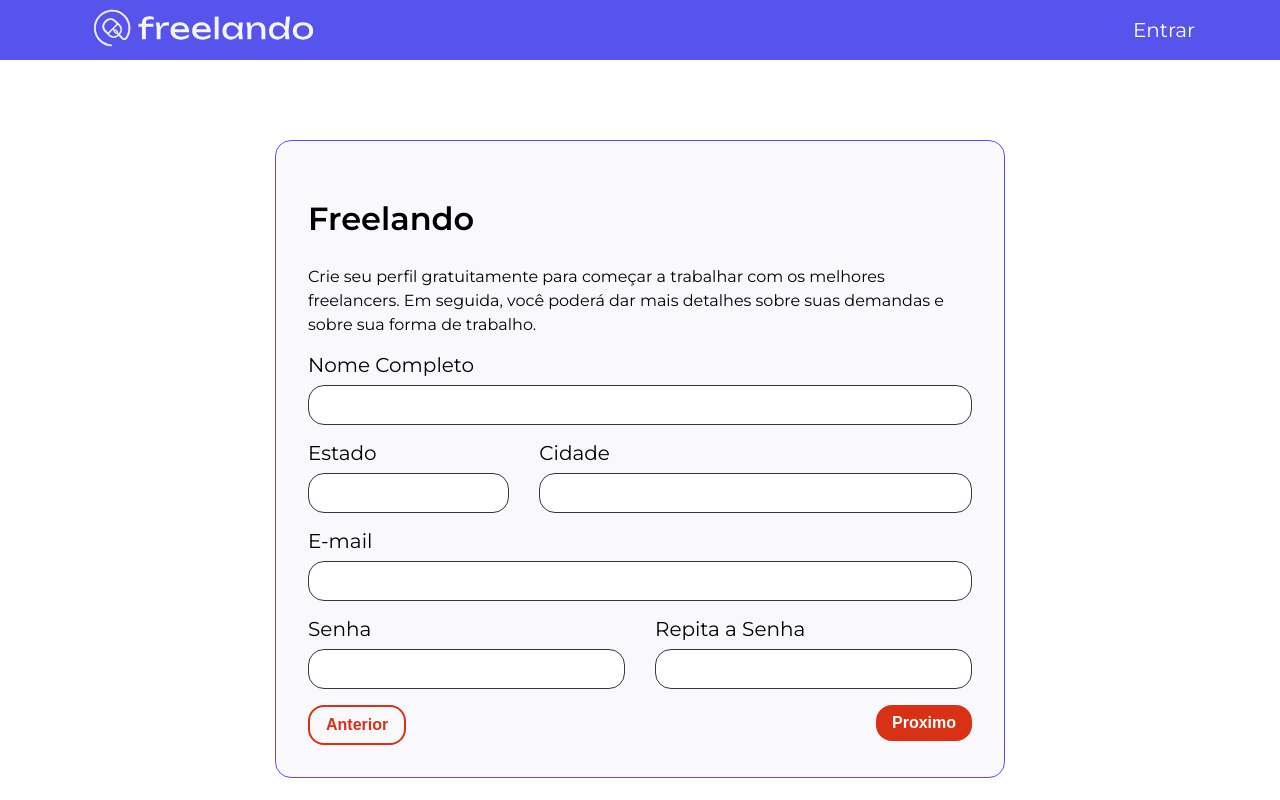
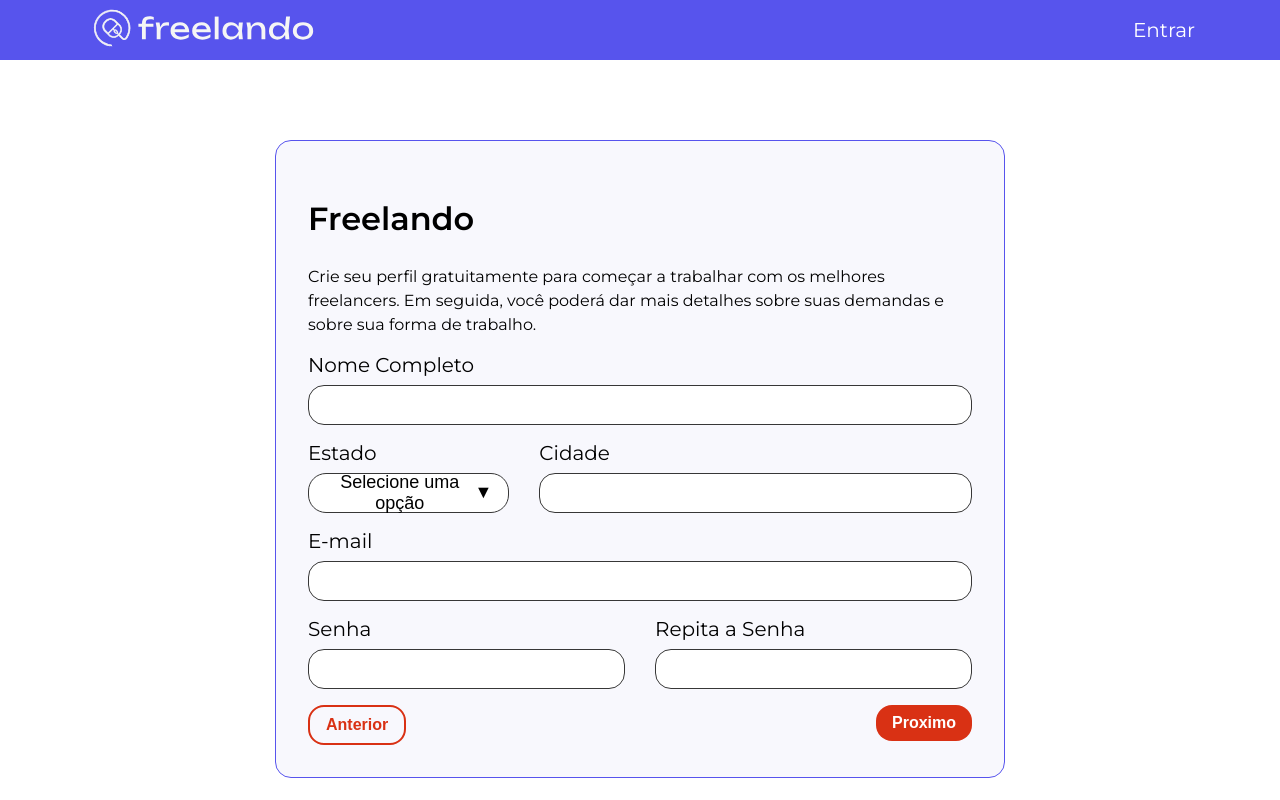
Before and after one commit to LeonardoCarreraSilva/freelando, a React (Create React App) app: page / in a window 1280 px wide. Shown: the top 800 px of the page. Built offline with nearby package versions, Linux system fonts and the light colour scheme.

Commit message:
Adicionado Lista suspensa

```diff
--- a/src/App.js
+++ b/src/App.js
@@ -1,20 +1,23 @@
 import { Col, Container, Row } from "react-grid-system";
 import { Botao } from "./componentes/Botaoes/Botao";
+import { Cabecalho } from "./componentes/Cabecalho/Cabecalho";
 import { CampoTexto } from "./componentes/CampoTexto/CampoTexto";
 import { Card } from "./componentes/Card/Card";
+import { estadosBrasileiros } from "./componentes/EstadosBrasileiros/EstadosBrasileiros";
 import { Estilos } from "./componentes/EstilosGlobais/Estilo";
-import { ProvedorTema } from "./componentes/ProvedorTema/ProvedorTema";
-import { Tipografia } from "./componentes/Tipografia/Tipografia";
-import { Cabecalho } from "./componentes/Cabecalho/Cabecalho";
 import { FreelandoLogo } from "./componentes/Icones/FreelandoLogo";
-import { Link } from "./componentes/Link/Link";
-import { Rodape } from "./componentes/Rodape/Rodape";
-import { ListaInline } from "./componentes/Lista/ListaInline";
-import { ItemListaInline } from "./componentes/Lista/ItemListaInline";
+import { IconeInstagram } from "./componentes/Icones/IconeInstagram";
+import { IconeTwitch } from "./componentes/Icones/IconeTwitch";
 import { IconeTwitter } from "./componentes/Icones/IconeTwitter";
 import { IconeWhatsApp } from "./componentes/Icones/IconeWhatsApp";
-import { IconeInstagram } from "./componentes/Icones/IconeInstagram";
-import { IconeTwitch } from "./componentes/Icones/IconeTwitch";
+import { Link } from "./componentes/Link/Link";
+import { ItemListaInline } from "./componentes/Lista/ItemListaInline";
+import { ListaInline } from "./componentes/Lista/ListaInline";
+import { ListaSupensa } from "./componentes/ListaSuspensa/Listasuspensa";
+import { ProvedorTema } from "./componentes/ProvedorTema/ProvedorTema";
+import { Rodape } from "./componentes/Rodape/Rodape";
+import { Tipografia } from "./componentes/Tipografia/Tipografia";
+
 
 function App() {
   return (
@@ -52,7 +55,7 @@
               </Row>
               <Row>
                 <Col lg={4} md={4} sm={4}>
-                  <CampoTexto titulo="Estado" />
+                  <ListaSupensa titulo="Estado" opcoes={estadosBrasileiros} />
                 </Col>
                 <Col lg={8} md={8} sm={8}>
                   <CampoTexto titulo="Cidade" />
--- /dev/null
+++ b/src/componentes/EstadosBrasileiros/EstadosBrasileiros.jsx
@@ -0,0 +1,29 @@
+export const estadosBrasileiros = [
+  { "text": "Acre", "value": "AC" },
+  { "text": "Alagoas", "value": "AL" },
+  { "text": "Amapá", "value": "AP" },
+  { "text": "Amazonas", "value": "AM" },
+  { "text": "Bahia", "value": "BA" },
+  { "text": "Ceará", "value": "CE" },
+  { "text": "Distrito Federal", "value": "DF" },
+  { "text": "Espírito Santo", "value": "ES" },
+  { "text": "Goiás", "value": "GO" },
+  { "text": "Maranhão", "value": "MA" },
+  { "text": "Mato Grosso", "value": "MT" },
+  { "text": "Mato Grosso do Sul", "value": "MS" },
+  { "text": "Minas Gerais", "value": "MG" },
+  { "text": "Pará", "value": "PA" },
+  { "text": "Paraíba", "value": "PB" },
+  { "text": "Paraná", "value": "PR" },
+  { "text": "Pernambuco", "value": "PE" },
+  { "text": "Piauí", "value": "PI" },
+  { "text": "Rio de Janeiro", "value": "RJ" },
+  { "text": "Rio Grande do Norte", "value": "RN" },
+  { "text": "Rio Grande do Sul", "value": "RS" },
+  { "text": "Rondônia", "value": "RO" },
+  { "text": "Roraima", "value": "RR" },
+  { "text": "Santa Catarina", "value": "SC" },
+  { "text": "São Paulo", "value": "SP" },
+  { "text": "Sergipe", "value": "SE" },
+  { "text": "Tocantins", "value": "TO" }
+]
--- /dev/null
+++ b/src/componentes/ListaSuspensa/Listasuspensa.jsx
@@ -0,0 +1,133 @@
+import styled from "@emotion/styled"
+import { useState } from "react"
+
+const ItemListaSuspensaEstilizado = styled.li`
+    padding: ${props => props.theme.espacementos.xs} 0;
+    text-align: center;
+    border-bottom: 1px solid ${props => props.theme.cores.neutras.c};
+    cursor: pointer;
+    &:last-child {
+        border: none;
+    }
+    color: ${props => props.focoAtivo ? props.theme.cores.focus : 'inherit'};
+
+    &:hover {
+        color: ${props => props.theme.cores.focus};
+    }
+`
+
+const ListaSuspensaEstilizada = styled.ul`
+    position: absolute;
+    top: 100%;
+    left: 0;
+    right: 0;
+    background-color: ${props => props.theme.cores.branco};
+    z-index: 1;
+    border: 1px solid ${props => props.theme.cores.neutras.a};
+    border-bottom-left-radius: 18px;
+    border-bottom-right-radius: 18px;
+    border-top: none;
+    margin: 0;
+    padding: 0 ${props => props.theme.espacementos.m};
+    list-style: none;
+`
+const LabelEstilizada = styled.label`
+    display: block;
+    width: 100%;
+    box-sizing: border-box;
+    font-weight: 400;
+    font-size: 20px;
+    line-height: 24px;
+    position: relative;
+
+`
+
+const BotaoEstilizado = styled.button`
+    cursor: pointer;
+    display: block;
+    height: 40px;
+    width: 100%;
+    font-size: 18px;
+    outline: none;
+    box-sizing: border-box;
+    display: flex;
+    align-items: center;
+    justify-content: space-between;
+    font-weight: 400;
+    border-radius: 18px;
+    border-bottom-left-radius: ${props => props.estaAberta ? '0' : '18px'};
+    border-bottom-right-radius: ${props => props.estaAberta ? '0' : '18px'};
+    margin-top: ${props => props.theme.espacementos.xs};
+    padding: ${props => props.theme.espacementos.s};
+    background: ${props => props.theme.cores.branco};
+    border: 1px solid ${props => props.theme.cores.neutras.a};
+    &:focus {
+        border-color: ${props => props.theme.cores.focus};
+    }
+`
+
+export const ListaSupensa = ({ titulo, opcoes }) => {
+    const [estaAberta, alternarVisibilidade] = useState(false)
+    const [opecaoFocada, setOpcaoFocada] = useState(null)
+    const [opecaoSelecionada, setOpcaoSelecionada] = useState(null)
+
+
+    const manipularTeclaDoTeclado = (evento) => {
+        alternarVisibilidade(true)
+        switch (evento.key) {
+            case 'ArrowDown':
+                evento.preventDefault();
+                setOpcaoFocada(focoAntigo => {
+                    if(focoAntigo == null){
+                        return 0;
+                    }
+
+                    return focoAntigo += 1;
+                })
+                break;
+                case 'ArrowUp':
+                evento.preventDefault();
+                setOpcaoFocada(focoAntigo => {
+                    if(!focoAntigo){
+                        return 0;
+                    }
+
+                    return focoAntigo -= 1;
+                })
+                break;
+                case 'Enter':
+                evento.preventDefault();
+                setOpcaoFocada(null);
+                alternarVisibilidade(false);
+                setOpcaoSelecionada(opcoes[opecaoFocada])
+                break;
+
+            default:
+                break;
+        }
+    }
+    return (<LabelEstilizada>
+        {titulo}
+        <BotaoEstilizado
+             estaAberta={estaAberta}
+             onClick={() => alternarVisibilidade(!estaAberta)}
+             onKeyDown={manipularTeclaDoTeclado}
+        >
+            <div>
+                {opecaoSelecionada ? opecaoSelecionada.text : 'Selecione uma opção'}
+            </div>
+            <div>
+                <span>{estaAberta ? '▲' : '▼'}</span>
+            </div>
+        </BotaoEstilizado>
+        {estaAberta && <ListaSuspensaEstilizada>
+            {opcoes.map((opcao, index) => <ItemListaSuspensaEstilizado
+                key={opcao.value}
+                focoAtivo={index === opecaoFocada}
+                 onClick={() => setOpcaoSelecionada(opcao)}
+                >
+                {opcao.text}
+            </ItemListaSuspensaEstilizado>)}
+        </ListaSuspensaEstilizada>}
+    </LabelEstilizada>)
+}
--- a/src/componentes/ProvedorTema/ProvedorTema.jsx
+++ b/src/componentes/ProvedorTema/ProvedorTema.jsx
@@ -4,7 +4,7 @@
     cores:{
         branco: '#FFFFFF',
         atencao: '',
-        focus: '',
+        focus: '#B009FF',
         primarias: {
             a: '#5754ED',
             b: '#D93114',
```
